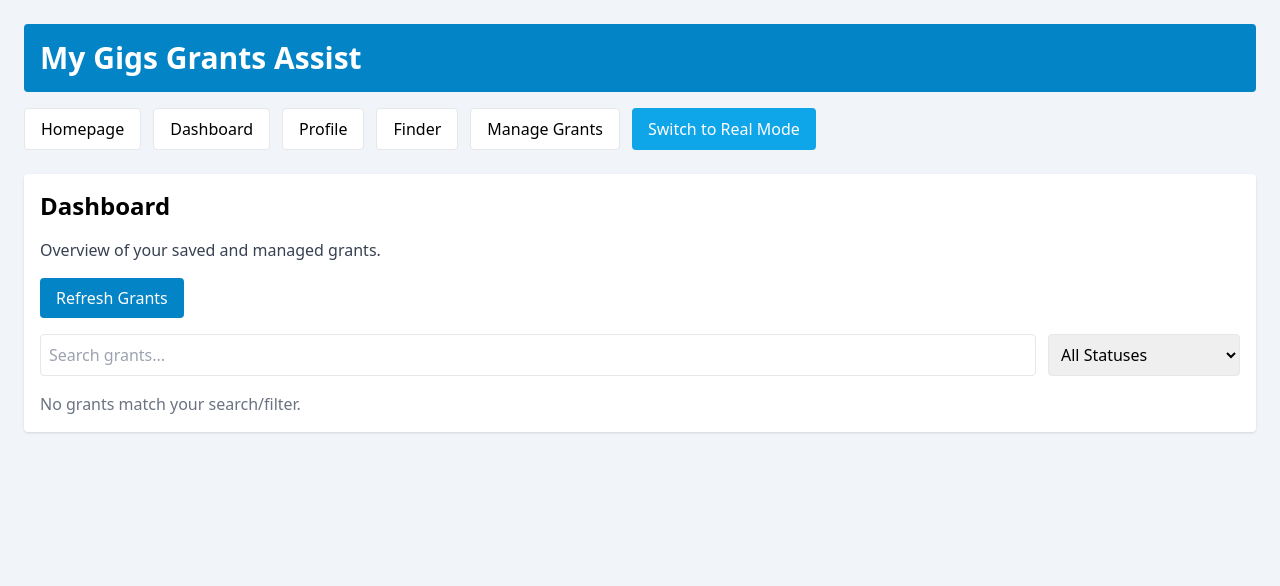
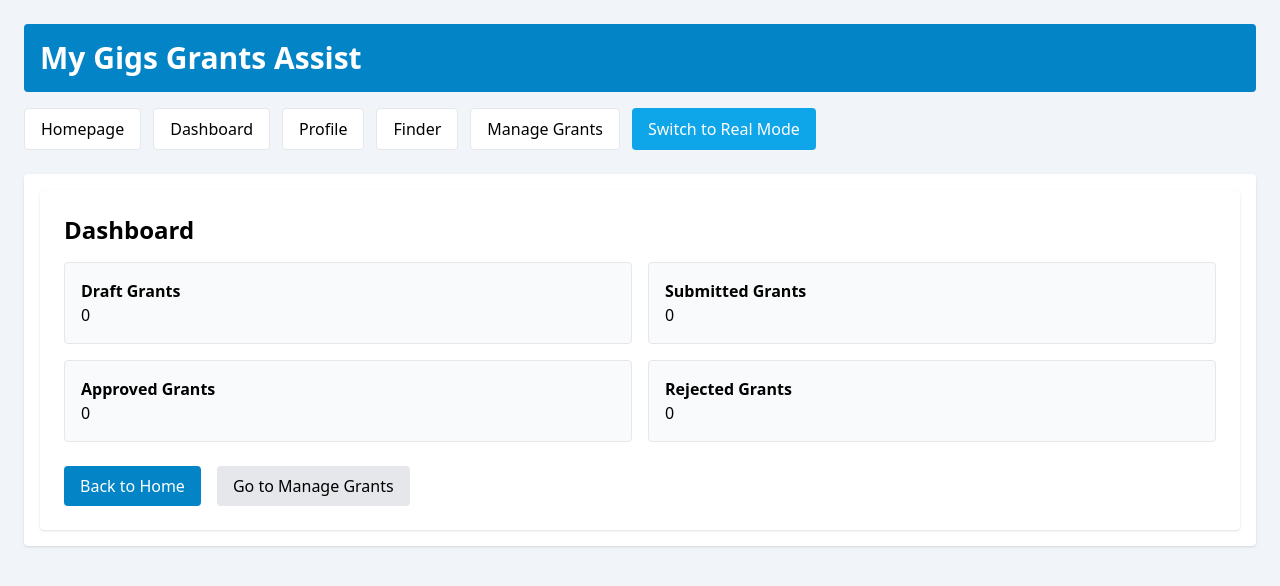
Before and after one commit to dvdlgilbert/My-Gigs-Grants-Assist, a React (Create React App) app: page /#/dashboard in a window 1280 px wide. Shown: the top 586 px of the page. Built offline with nearby package versions, Linux system fonts and the light colour scheme.

Commit message:
Fix Dashboard crash and restore editable GrantDetail with AI Write Assist

```diff
--- a/src/Dashboard.tsx
+++ b/src/Dashboard.tsx
@@ -4,108 +4,67 @@ import { useNavigate } from "react-router-dom";
 
 interface Grant {
   id: string;
-  name: string;
-  amount: string;
-  description: string;
-  status: "Draft" | "Submitted" | "Approved";
+  title?: string;
+  description?: string;
+  status: "draft" | "submitted" | "approved" | "rejected";
 }
 
 const Dashboard: React.FC = () => {
   const [grants, setGrants] = useState<Grant[]>([]);
-  const [searchTerm, setSearchTerm] = useState("");
-  const [statusFilter, setStatusFilter] = useState<Grant["status"] | "All">("All");
   const navigate = useNavigate();
 
-  const loadGrants = () => {
-    const raw = localStorage.getItem("grants");
-    if (raw) {
-      setGrants(JSON.parse(raw));
-    } else {
+  useEffect(() => {
+    try {
+      const raw = localStorage.getItem("grants");
+      if (raw) {
+        setGrants(JSON.parse(raw));
+      }
+    } catch (err) {
+      console.error("Failed to parse grants:", err);
       setGrants([]);
     }
-  };
-
-  useEffect(() => {
-    loadGrants();
   }, []);
 
-  const statusBadge = (status: Grant["status"]) => {
-    const base = "px-2 py-1 rounded-full text-xs font-semibold";
-    switch (status) {
-      case "Draft":
-        return `${base} bg-gray-500 text-white`;
-      case "Submitted":
-        return `${base} bg-blue-600 text-white`;
-      case "Approved":
-        return `${base} bg-green-600 text-white`;
-      default:
-        return base;
-    }
-  };
-
-  // Apply search + filter
-  const filteredGrants = grants.filter((grant) => {
-    const matchesSearch =
-      grant.name.toLowerCase().includes(searchTerm.toLowerCase()) ||
-      grant.description.toLowerCase().includes(searchTerm.toLowerCase());
-    const matchesStatus =
-      statusFilter === "All" ? true : grant.status === statusFilter;
-    return matchesSearch && matchesStatus;
-  });
+  const countByStatus = (status: Grant["status"]) =>
+    grants.filter((g) => g.status?.toLowerCase() === status).length;
 
   return (
-    <div className="space-y-4">
-      <h2 className="text-2xl font-semibold">Dashboard</h2>
-      <p className="text-gray-700">Overview of your saved and managed grants.</p>
+    <div className="p-6 bg-white shadow rounded">
+      <h2 className="text-2xl font-bold mb-4">Dashboard</h2>
 
-      <button
-        className="px-4 py-2 bg-brand-primary text-white rounded hover:bg-brand-dark"
-        onClick={loadGrants}
-      >
-        Refresh Grants
-      </button>
-
-      {/* Search + Filter controls */}
-      <div className="flex flex-col md:flex-row gap-3 mt-4">
-        <input
-          type="text"
-          placeholder="Search grants..."
-          className="border rounded p-2 flex-1"
-          value={searchTerm}
-          onChange={(e) => setSearchTerm(e.target.value)}
-        />
-        <select
-          className="border rounded p-2 md:w-48"
-          value={statusFilter}
-          onChange={(e) => setStatusFilter(e.target.value as Grant["status"] | "All")}
-        >
-          <option value="All">All Statuses</option>
-          <option value="Draft">Draft</option>
-          <option value="Submitted">Submitted</option>
-          <option value="Approved">Approved</option>
-        </select>
+      <div className="grid grid-cols-2 gap-4 mb-6">
+        <div className="p-4 border rounded bg-gray-50">
+          <p className="font-semibold">Draft Grants</p>
+          <p>{countByStatus("draft")}</p>
+        </div>
+        <div className="p-4 border rounded bg-gray-50">
+          <p className="font-semibold">Submitted Grants</p>
+          <p>{countByStatus("submitted")}</p>
+        </div>
+        <div className="p-4 border rounded bg-gray-50">
+          <p className="font-semibold">Approved Grants</p>
+          <p>{countByStatus("approved")}</p>
+        </div>
+        <div className="p-4 border rounded bg-gray-50">
+          <p className="font-semibold">Rejected Grants</p>
+          <p>{countByStatus("rejected")}</p>
+        </div>
       </div>
 
-      {filteredGrants.length === 0 ? (
-        <p className="text-gray-500">No grants match your search/filter.</p>
-      ) : (
-        <div className="grid md:grid-cols-2 gap-4 mt-4">
-          {filteredGrants.map((grant) => (
-            <div
-              key={grant.id}
-              className="border rounded p-4 shadow cursor-pointer hover:bg-gray-50"
-              onClick={() => navigate(`/grant/${grant.id}`)}
-            >
-              <h3 className="text-xl font-bold">{grant.name}</h3>
-              <p className="text-gray-600">{grant.amount}</p>
-              <p className="mt-2">{grant.description}</p>
-              <p className="mt-2 text-sm text-gray-500 flex items-center gap-2">
-                Status: <span className={statusBadge(grant.status)}>{grant.status}</span>
-              </p>
-            </div>
-          ))}
-        </div>
-      )}
+      <div className="flex gap-4">
+        <button
+          onClick={() => navigate("/home")}
+          className="px-4 py-2 bg-brand-primary text-white rounded hover:bg-brand-dark"
+        >
+          Back to Home
+        </button>
+        <button
+          onClick={() => navigate("/manage")}
+          className="px-4 py-2 bg-gray-200 rounded hover:bg-gray-300"
+        >
+          Go to Manage Grants
+        </button>
+      </div>
     </div>
   );
 };
--- a/src/GrantDetail.tsx
+++ b/src/GrantDetail.tsx
@@ -65,8 +65,14 @@ const GrantDetail: React.FC = () => {
   const handleAIWriteAssist = () => {
     if (grant && grant.status === "draft") {
       // Example AI integration: append generated text to description
-      const aiSuggestion = "This grant supports community development initiatives with measurable outcomes.";
-      saveGrant({ ...grant, description: grant.description + " " + aiSuggestion });
+      const aiSuggestion =
+        "This grant proposal emphasizes measurable community impact and sustainable outcomes.";
+      saveGrant({
+        ...grant,
+        description: grant.description
+          ? grant.description + " " + aiSuggestion
+          : aiSuggestion,
+      });
     }
   };
 
@@ -144,11 +150,15 @@ const GrantDetail: React.FC = () => {
       )}
 
       {grant.status === "approved" && (
-        <p className="text-green-700 font-semibold">✅ This grant has been approved.</p>
+        <p className="text-green-700 font-semibold">
+          ✅ This grant has been approved.
+        </p>
       )}
 
       {grant.status === "rejected" && (
-        <p className="text-red-700 font-semibold">❌ This grant has been rejected.</p>
+        <p className="text-red-700 font-semibold">
+          ❌ This grant has been rejected.
+        </p>
       )}
 
       <div className="mt-6">
```
